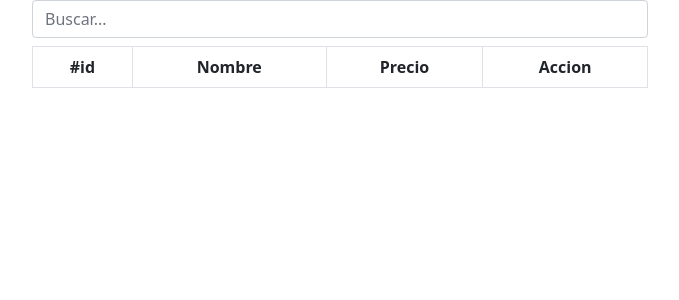
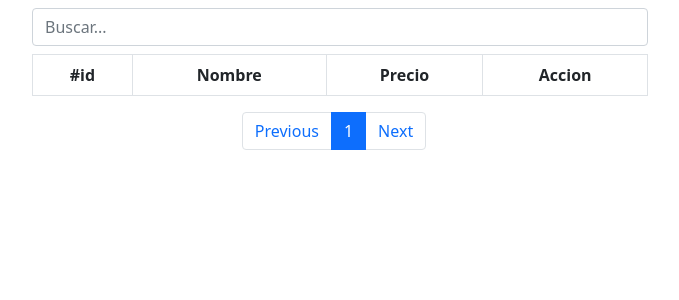
Before and after one commit to Adrian-Coder97/modal-crud-ajax-php, a PHP site: page / in a window 1280 px wide. Shown: the part 56-356 px from the top of the page, without its empty margins (300-979 px from the left). Run offline with PHP 8.4, Linux system fonts and the light colour scheme; data that the repository does not hold is empty; some libraries are stand-ins or nearby versions.

Commit message:
paginacion completada

```diff
--- a/index.php
+++ b/index.php
@@ -50,7 +50,7 @@
                     </div>
                 </div>
             </div>
-            <div class="col-6">
+            <div class="col-6 mt-2">
                 <!-- ************************************ BUSQUEDA ************************************-->
                 <form>
                     <input oninput="buscar()" id="inputBuscar" class="form-control" type="text" placeholder="Buscar...">
@@ -81,8 +81,10 @@
                     </tbody>
                 </table>
             </div>
-
-
+            <!-- ************************************ PAGINACION ************************************-->
+            <ul id="paginacion" class="pagination justify-content-center">
+                <li class="page-item"><a class="page-link" href="#">Previous</a></li>
+            </ul>
 
             <!-- Edit Modal -->
             <div class="modal fade" id="exampleModal1" tabindex="-1" aria-labelledby="exampleModalLabel" aria-hidden="true">
--- a/js/app.js
+++ b/js/app.js
@@ -1,3 +1,7 @@
+$(document).ready(function () {
+
+});
+
 // ************************************ Insertar ************************************
 $("#btnEnviar").click(function () {
     insertar();
@@ -43,6 +47,65 @@ function consultar() {
         })
         $('#tabla').append(cosas.join(""));
         //console.log(registros);
+
+        // ************************************ Paginacion ************************************
+        $('#paginacion').empty();
+        var totalCosas = cosas.length, limitePorPagina = 5, totalPaginas = Math.ceil(totalCosas / limitePorPagina);
+        $('#tabla tr:gt(' + (limitePorPagina - 1) + ')').hide();//ocultar los elementos si son mas de 5
+        $('#paginacion').append('<li id="prev-page" class="page-item"><a class="page-link" href="#">Previous</a></li>');
+        $('#paginacion').append('<li class="page-item paginaActual active"><a class="page-link" href="#">1</a></li>');//boton 1 con clase active
+        for (var i = 2; i <= totalPaginas; i++) {
+            $('#paginacion').append('<li class="page-item paginaActual"><a class="page-link" href="#">' + i + '</a></li>');
+        }
+        $('#paginacion').append('<li id="next-page" class="page-item"><a class="page-link" href="#">Next</a></li>');
+        $("#paginacion li.paginaActual").on("click", function () {
+            if ($(this).hasClass("active")) {//verificar si el elemento tiene la clase active (si si lo tiene no hacemos nada)
+                return false;
+            } else {
+                var paginaActual = $(this).index();//obtener el index de la pagina a la que se dio clic
+                $("#paginacion li").removeClass("active");//quitar la clase active de todos los elementos
+                $(this).addClass("active");
+                $('#tabla tr').hide();
+                var granTotal = limitePorPagina * paginaActual;
+                for (var i = granTotal - limitePorPagina; i < granTotal; i++) {
+                    $('#tabla tr:eq(' + i + ')').show();
+                }
+            }
+        })
+        //funcionamiento de boton next:
+        $("#next-page").on("click", function () {
+            var paginaActual = $("#paginacion li.active").index();//obtener pagina activa
+            if (paginaActual === totalPaginas) {//si da clic en next pero esta en la ultima pagina no hacer nada
+                return false;
+            } else {
+                paginaActual++;
+                $("#paginacion li").removeClass("active");//quitar la clase active de todos los elementos
+                $('#tabla tr').hide();
+                var granTotal = limitePorPagina * paginaActual;
+                for (var i = granTotal - limitePorPagina; i < granTotal; i++) {
+                    $('#tabla tr:eq(' + i + ')').show();
+                }
+                $("#paginacion li.paginaActual:eq(" + (paginaActual - 1) + ")").addClass("active");
+            }
+        })
+
+        //funcionamiento de boton prev:
+        $("#prev-page").on("click", function () {
+            var paginaActual = $("#paginacion li.active").index();//obtener pagina activa
+            if (paginaActual === 1) {//si da clic en prev pero esta en la pagina 1 no hacer nada
+                return false;
+            } else {
+                paginaActual--;
+                $("#paginacion li").removeClass("active");//quitar la clase active de todos los elementos
+                $('#tabla tr').hide();
+                var granTotal = limitePorPagina * paginaActual;
+                for (var i = granTotal - limitePorPagina; i < granTotal; i++) {
+                    $('#tabla tr:eq(' + i + ')').show();
+                }
+                $("#paginacion li.paginaActual:eq(" + (paginaActual - 1) + ")").addClass("active");
+            }
+        })
+
     });
 }
 consultar();
@@ -113,7 +176,9 @@ function buscar() {
     var texto = $("#inputBuscar").val()
     if (texto == "") {//si no hay nada en el input volvemos a mostrar todo
         consultar();
+        $('#paginacion').show();
     } else {
+        $('#paginacion').hide();//ocultar paginacion
         $('#tabla').empty();
         $.getJSON("conexion.php?buscar=" + texto, function (registros) {//jqgetjson
             //console.log(registros);
```
